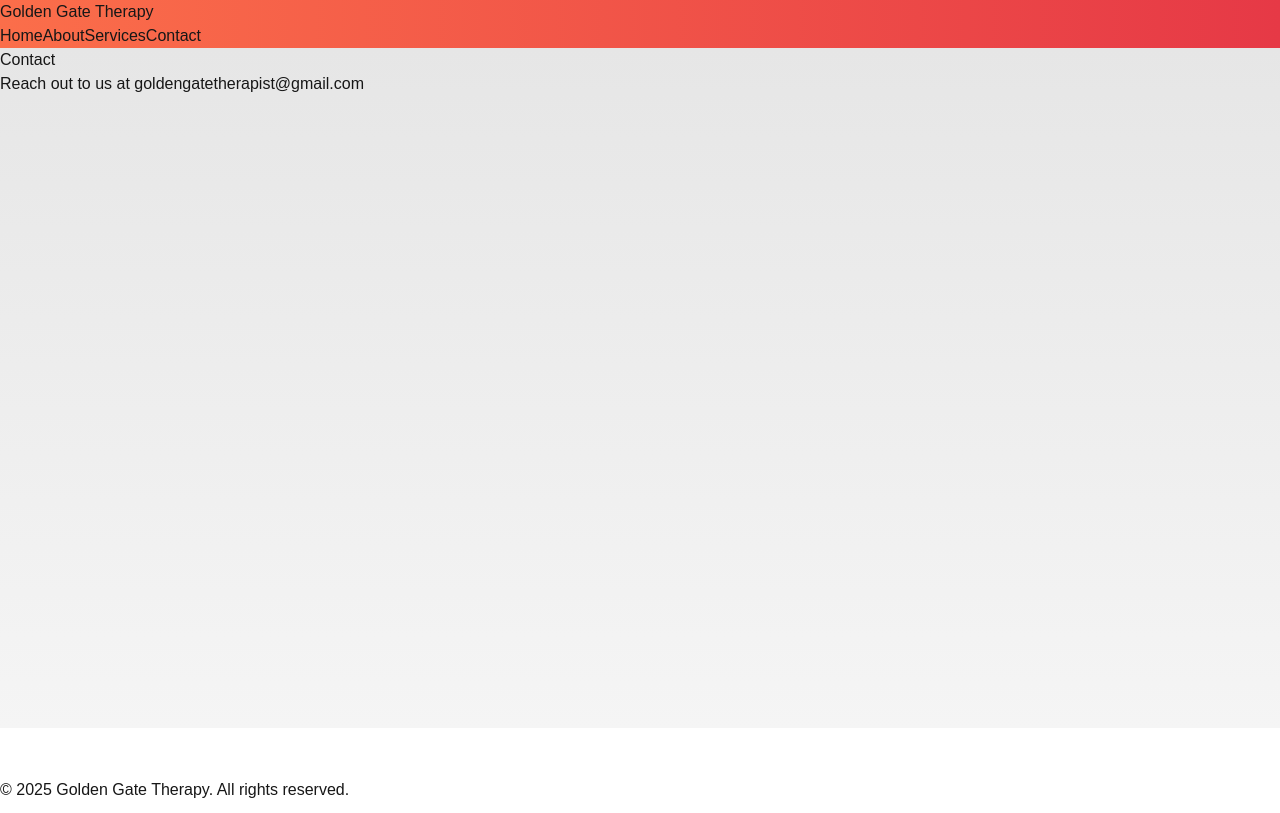
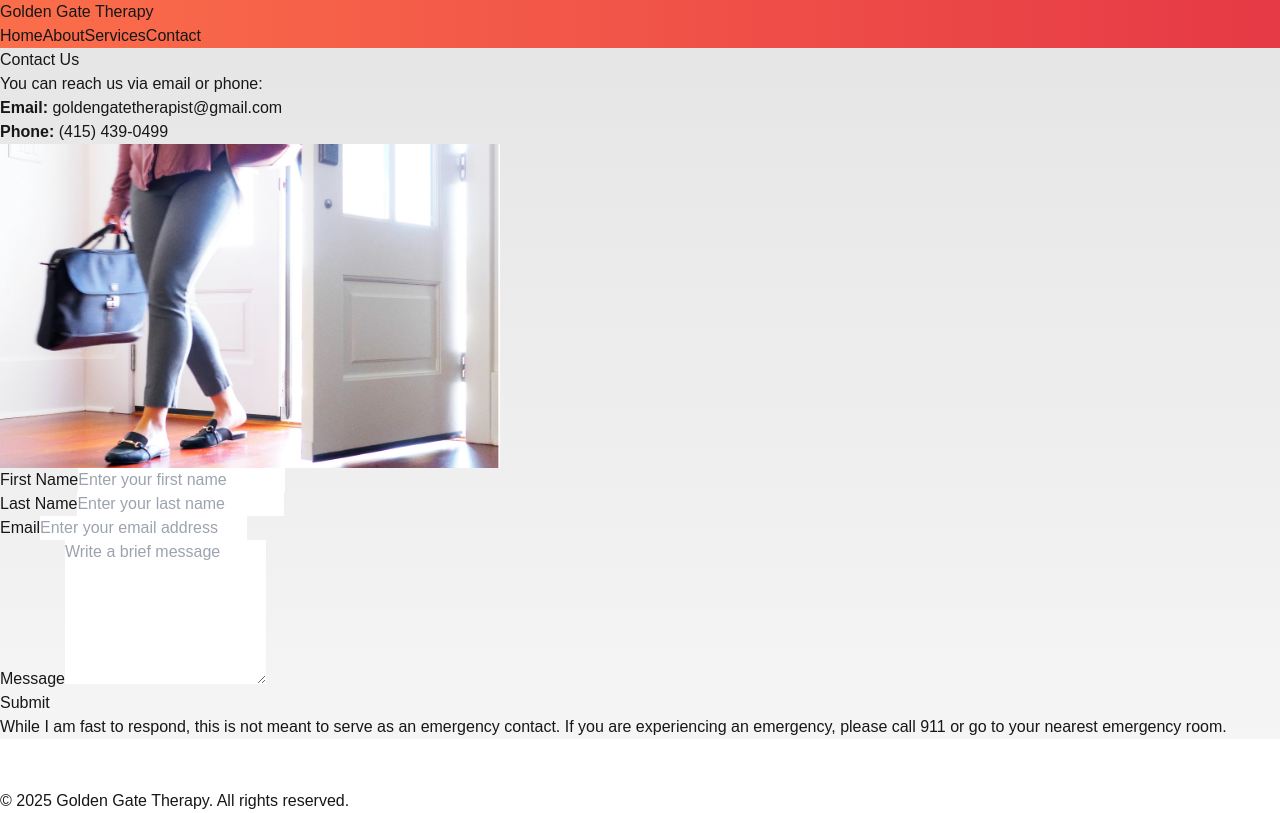
Before and after one commit to joshuadjacoby/ggt-web, a Next.js app: page /contact in a window 1280 px wide. Built offline with nearby package versions, Linux system fonts and the light colour scheme.

Commit message:
feat: new contact form (#4)
* package.lock changes

* use client new line

* update contact page with form

* contact form toast

* reorder about

* fix type error

* update margin

```diff
--- a/src/app/components/Navbar.tsx
+++ b/src/app/components/Navbar.tsx
@@ -1,4 +1,5 @@
 "use client";
+
 import { useState } from "react";
 
 type Path = "/" | "/about" | "/services" | "/contact";
--- a/src/app/contact/page.tsx
+++ b/src/app/contact/page.tsx
@@ -1,9 +1,73 @@
+"use client";
+
+import React, { useState, ChangeEvent, FormEvent } from "react";
 import Navbar from "../components/Navbar";
 import Footer from "../components/Footer";
+import emailjs from "emailjs-com";
+import Image from "next/image";
+import { ToastContainer, toast } from "react-toastify";
+import "react-toastify/dist/ReactToastify.css";
+
+interface FormData {
+  first_name: string;
+  last_name: string;
+  email: string;
+  message: string;
+}
 
 export default function Contact() {
+  const [formData, setFormData] = useState<FormData>({
+    first_name: "",
+    last_name: "",
+    email: "",
+    message: "",
+  });
+
+  const handleChange = (
+    e: ChangeEvent<HTMLInputElement | HTMLTextAreaElement>,
+  ): void => {
+    const { name, value } = e.target;
+    setFormData((prevData) => ({ ...prevData, [name]: value }));
+  };
+
+  const handleSubmit = async (e: FormEvent): Promise<void> => {
+    e.preventDefault();
+
+    if (
+      !formData.first_name ||
+      !formData.last_name ||
+      !formData.email ||
+      !formData.message
+    ) {
+      toast.error("All fields are required! Please fill out all fields.");
+      return;
+    }
+
+    try {
+      const result = await emailjs.send(
+        "service_tldiyls",
+        "template_qzfrvvp",
+        { to_name: "Brigit", ...formData },
+        "ESJuALi_woGqpuAJe",
+      );
+
+      if (result.text === "OK") {
+        toast.success("Message sent successfully!");
+        setFormData({ first_name: "", last_name: "", email: "", message: "" });
+      } else {
+        toast.error("Message not sent. Please try again.");
+      }
+    } catch (error) {
+      console.error("EmailJS Error:", error);
+      toast.error("Failed to send the message, please try again later.");
+    }
+  };
+
   return (
     <>
+      {/* Toast Container for displaying toast notifications */}
+      <ToastContainer />
+
       <Navbar />
       <div
         className="bg-gray-100"
@@ -12,10 +76,17 @@ export default function Contact() {
           background: "linear-gradient(to bottom, #E6E6E6, #F5F5F5)",
         }}
       >
-        <div className="container mx-auto py-20 text-center">
-          <h1 className="text-4xl text-gray-800 font-bold mb-4">Contact</h1>
+        <div className="container mx-auto py-20 flex flex-col md:flex-row justify-center items-center">
+          {/* Left Section - Contact Info */}
+          <div className="w-full md:w-1/3 mb-10 md:mb-0 text-center md:text-left">
+            <h1 className="text-4xl text-gray-800 font-bold mb-4">
+              Contact Us
+            </h1>
+            <p className="text-lg text-gray-700 mb-4">
+              You can reach us via email or phone:
+            </p>
             <p className="text-lg text-gray-700">
-            Reach out to us at{" "}
+              <strong>Email:</strong>{" "}
               <a
                 href="mailto:goldengatetherapist@gmail.com"
                 className="text-blue-600"
@@ -23,6 +94,123 @@ export default function Contact() {
                 goldengatetherapist@gmail.com
               </a>
             </p>
+            <p className="text-lg text-gray-700">
+              <strong>Phone:</strong> (415) 439-0499
+            </p>
+
+            {/* Add Image Below Contact Info using Next.js Image component */}
+            <div className="mt-6">
+              <Image
+                src="/contact.png"
+                alt="Contact"
+                width={500} // Specify width
+                height={300} // Specify height
+                className="w-full h-auto rounded-lg shadow-md"
+              />
+            </div>
+          </div>
+
+          {/* Right Section - Form */}
+          <div className="w-full md:w-2/3">
+            <form
+              onSubmit={handleSubmit}
+              className="max-w-lg mx-auto bg-white shadow-md rounded-lg px-8 pt-6 pb-8"
+            >
+              {/* First Name and Last Name */}
+              <div className="flex flex-col md:flex-row mb-4">
+                <div className="w-full md:w-1/2 pr-0 md:pr-2 mb-4 md:mb-0">
+                  <label
+                    htmlFor="first_name"
+                    className="block text-gray-700 text-sm font-bold mb-2"
+                  >
+                    First Name
+                  </label>
+                  <input
+                    type="text"
+                    id="first_name"
+                    name="first_name"
+                    value={formData.first_name}
+                    onChange={handleChange}
+                    placeholder="Enter your first name"
+                    className="w-full px-3 py-2 border rounded-lg text-gray-700 focus:outline-none focus:ring focus:ring-blue-300"
+                  />
+                </div>
+                <div className="w-full md:w-1/2 pl-0 md:pl-2">
+                  <label
+                    htmlFor="last_name"
+                    className="block text-gray-700 text-sm font-bold mb-2"
+                  >
+                    Last Name
+                  </label>
+                  <input
+                    type="text"
+                    id="last_name"
+                    name="last_name"
+                    value={formData.last_name}
+                    onChange={handleChange}
+                    placeholder="Enter your last name"
+                    className="w-full px-3 py-2 border rounded-lg text-gray-700 focus:outline-none focus:ring focus:ring-blue-300"
+                  />
+                </div>
+              </div>
+
+              {/* Email */}
+              <div className="mb-4">
+                <label
+                  htmlFor="email"
+                  className="block text-gray-700 text-sm font-bold mb-2"
+                >
+                  Email
+                </label>
+                <input
+                  type="email"
+                  id="email"
+                  name="email"
+                  value={formData.email}
+                  onChange={handleChange}
+                  placeholder="Enter your email address"
+                  className="w-full px-3 py-2 border rounded-lg text-gray-700 focus:outline-none focus:ring focus:ring-blue-300"
+                />
+              </div>
+
+              {/* Message */}
+              <div className="mb-6">
+                <label
+                  htmlFor="message"
+                  className="block text-gray-700 text-sm font-bold mb-2"
+                >
+                  Message
+                </label>
+                <textarea
+                  id="message"
+                  name="message"
+                  rows={6}
+                  value={formData.message}
+                  onChange={handleChange}
+                  placeholder="Write a brief message"
+                  className="w-full px-3 py-2 border rounded-lg text-gray-700 focus:outline-none focus:ring focus:ring-blue-300"
+                ></textarea>
+              </div>
+
+              <div className="text-center">
+                <button
+                  type="submit"
+                  className="bg-blue-500 text-white font-bold py-2 px-4 rounded-lg hover:bg-blue-600 focus:outline-none focus:ring focus:ring-blue-300"
+                >
+                  Submit
+                </button>
+              </div>
+            </form>
+          </div>
+        </div>
+
+        {/* Emergency Disclosure */}
+        <div className="w-full bg-gray-200 py-4 text-center text-gray-700">
+          <p className="text-sm">
+            While I am fast to respond, this is not meant to serve as an
+            emergency contact. If you are experiencing an emergency, please call
+            911 or go to your nearest emergency room.
+          </p>
         </div>
       </div>
       <Footer />
--- a/src/app/home/page.tsx
+++ b/src/app/home/page.tsx
@@ -1,4 +1,5 @@
 "use client";
+
 import { useRouter } from "next/navigation";
 import Image from "next/image";
 import Navbar from "../components/Navbar";
@@ -47,7 +48,7 @@ export default function Home() {
         </div>
 
         {/* Introduction Section */}
-        <div className="bg-white p-6 rounded-lg shadow-md mt-12 mx-4 sm:mx-0">
+        <div className="bg-white p-6 rounded-lg shadow-md mt-8 mx-4 sm:mx-0">
           <h2 className="text-2xl sm:text-3xl font-semibold text-gray-800 mb-4">
             Solutions for Sustainability
           </h2>
```
Also changed, not shown: package.json (+9 -7 lines), src/app/about/page.tsx (+11 -10 lines), public/contact.png (added), 1 other file (tests, documents, lock files or other folders). Lines whose indentation alone changed are shown as unchanged.
